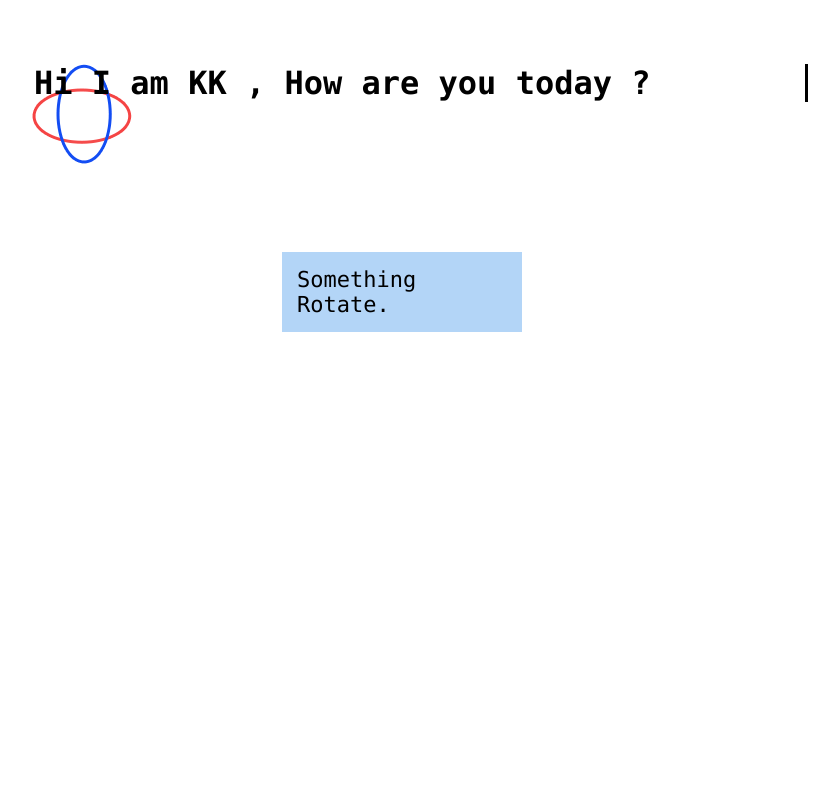
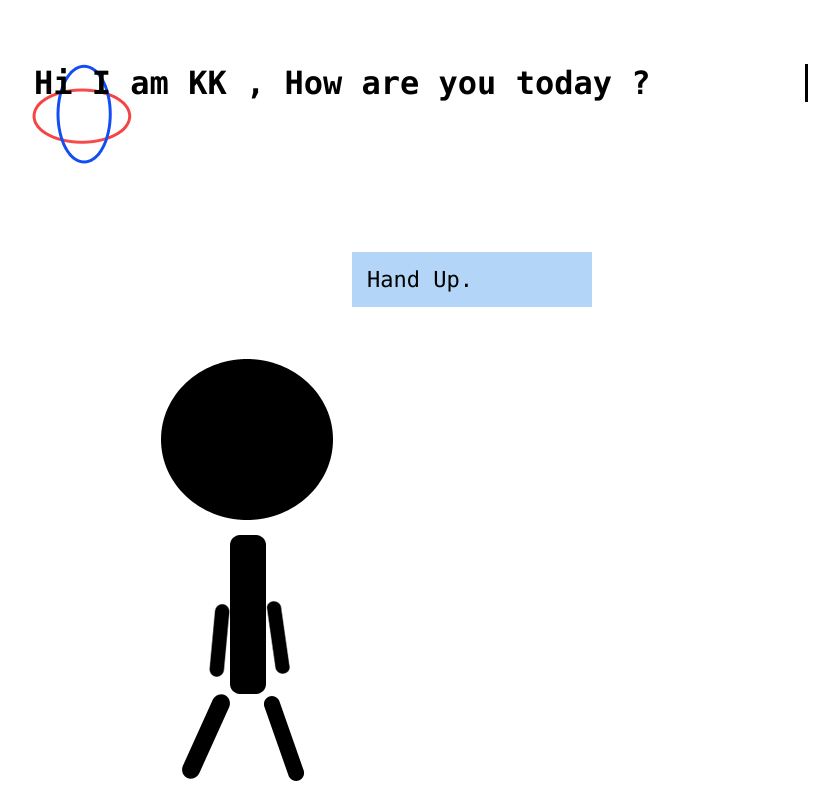
Before and after one commit to crossdunk/CssAnimation, a PHP site: page / in a window 1280 px wide. Shown: the whole page, without its empty margins (6-845 px from the left). Before the commit the page ends 332 px from the top, so only its background shows below. Run offline with PHP 8.4, Linux system fonts and the light colour scheme; some libraries are stand-ins or nearby versions.

Commit message:
add hand up

```diff
--- a/index.php
+++ b/index.php
@@ -54,7 +54,7 @@
     }
     .rotate{
       margin-top: 150px;
-      margin-left: 280px;
+      margin-left: 350px;
       background-color: #B3D5F7;
       font-family:Consolas, Monaco, monospace;
       padding:15px;
@@ -65,11 +65,67 @@
 
     }
     .rotate:hover{
+     cursor: pointer;
      background-color: #3F79BA;
      color:#FFFFFF;
      -webkit-transition: color .4s linear, background-color .4s linear;
      transition: color .4s linear, background-color .4s linear;
     }
+
+
+    @-webkit-keyframes PutHand_L{
+      0%{
+        -webkit-transform-origin:top;
+        -webkit-transform:rotate(0deg);
+      }
+      100%{
+        -webkit-transform-origin:top;
+        -webkit-transform:rotate(120deg);
+      }
+    }
+    @keyframes PutHand_L{
+      0%{
+                transform-origin:top;
+                transform:rotate(0deg);
+      }
+      100%{
+                -ms-transform-origin:top;
+                -ms-transform:rotate(120deg);
+      }
+    }
+
+
+    @-webkit-keyframes PutHand_R{
+      0%{
+        -webkit-transform-origin:top;
+        -webkit-transform:rotate(0deg);
+      }
+      100%{
+        -webkit-transform-origin:top;
+        -webkit-transform:rotate(-120deg);
+      }
+    }
+    @keyframes PutHand_R{
+      0%{
+                transform-origin:top;
+                transform:rotate(0deg);
+      }
+      100%{
+                -ms-transform-origin:top;
+                -ms-transform:rotate(-120deg);
+      }
+    }
+
+    .rotate:active ~ #man #man_left_hand{
+     -webkit-animation: PutHand_L 1 1s forwards;
+      animation: PutHand_L 1 1s forwards;
+    }
+
+    .rotate:active ~ #man #man_right_hand{
+         -webkit-animation: PutHand_R 1 1s forwards;
+          animation: PutHand_R 1 1s forwards;
+    }
+
     .rotate2{
       position: relative;
       margin-top: 30px;
@@ -163,6 +219,20 @@
       animation:BeRotate2_2 0.8s infinite 0.2s;
     }
 
+    #man{
+      position: relative;
+    }
+    #man img{
+      position: absolute;
+    }
+    #man #man_left_hand{
+      left:200px;
+      top:290px;
+    }
+    #man #man_right_hand{
+      left:260px;
+      top:290px;
+    }
   </style>
 </head>
 
@@ -177,10 +247,17 @@
   </div>
 
   <div class='rotate'>
-    Something Rotate.
+    Hand Up.
+  </div>
+
+  <div id='man'>
+    <img id='man_center' src='image/man_center.png' />
+    <img id='man_left_hand' src='image/man_left_hand.png' />
+    <img id='man_right_hand' src='image/man_right_hand.png' />
   </div>
 
 
 
 </body>
+<script src="https://ajax.googleapis.com/ajax/libs/jquery/1.7.1/jquery.min.js"></script>
 </html>
```
Also changed, not shown: image/man_center.png (added), image/man_hand.png (added), image/man_left_hand.png (added), image/man_right_hand.png (added).
